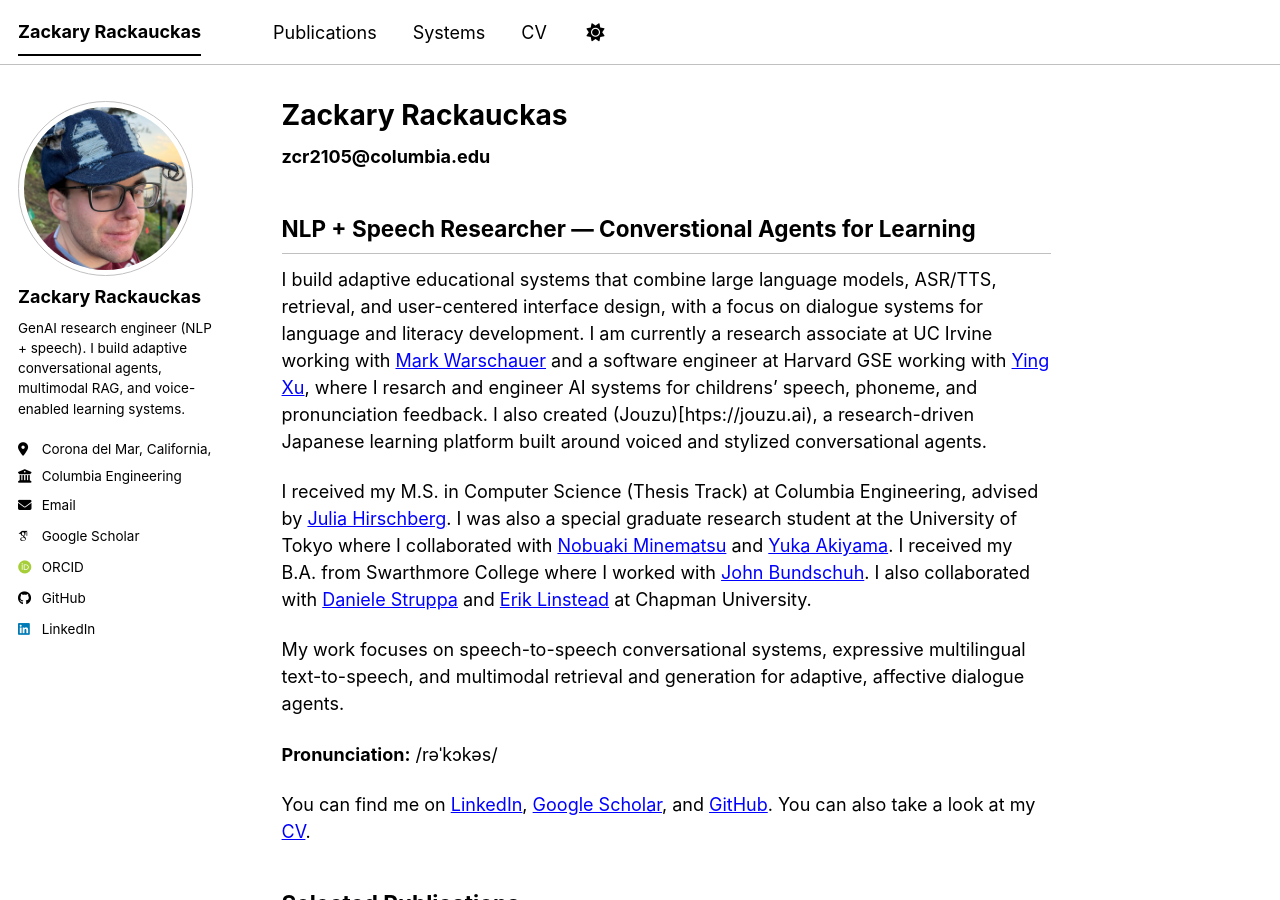
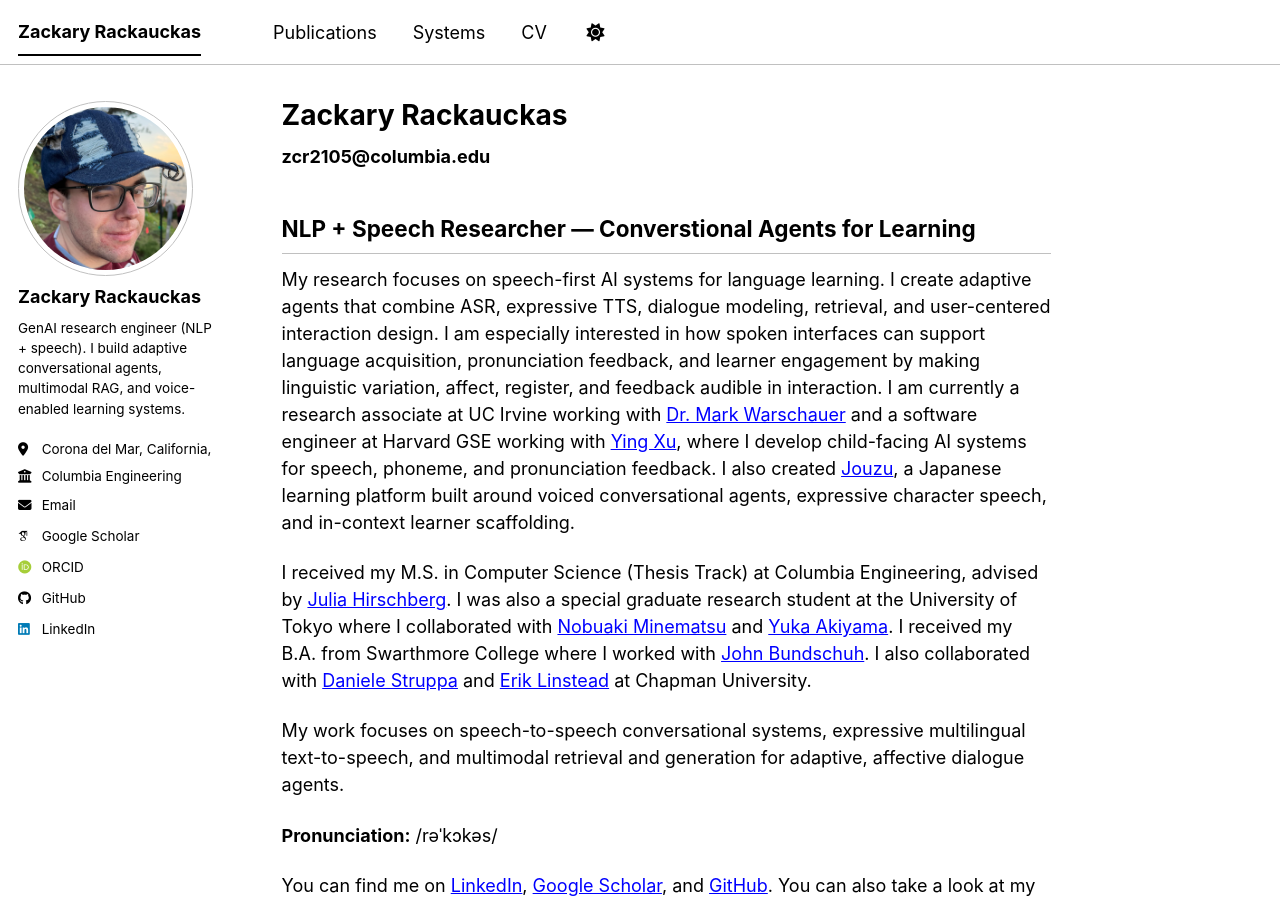
Before and after one commit to zackrack/zackrack.github.io, a Jekyll site: the page built from _pages/about.md, in a window 1280 px wide and 900 px high. Built offline with Jekyll 4.4.1, drawn with Linux system fonts in a browser that asks for light colours; some web fonts are replaced; a script bundle is joined from its source files by our own code; library files that are not in the unit come from our copies.

Commit message:
Revise about.md for clarity and detail
Updated the about section to clarify research focus and projects.

```diff
--- a/_pages/about.md
+++ b/_pages/about.md
@@ -10,7 +10,7 @@ redirect_from:
 **zcr2105@columbia.edu**
 
 ## NLP + Speech Researcher — Converstional Agents for Learning
-I build adaptive educational systems that combine large language models, ASR/TTS, retrieval, and user-centered interface design, with a focus on dialogue systems for language and literacy development. I am currently a research associate at UC Irvine working with [Mark Warschauer](https://markwarschauer.com/) and a software engineer at Harvard GSE working with [Ying Xu](https://ying-xu.com/), where I resarch and engineer AI systems for childrens' speech, phoneme, and pronunciation feedback. I also created (Jouzu)[htps://jouzu.ai), a research-driven Japanese learning platform built around voiced and stylized conversational agents.
+My research focuses on speech-first AI systems for language learning. I create adaptive agents that combine ASR, expressive TTS, dialogue modeling, retrieval, and user-centered interaction design. I am especially interested in how spoken interfaces can support language acquisition, pronunciation feedback, and learner engagement by making linguistic variation, affect, register, and feedback audible in interaction. I am currently a research associate at UC Irvine working with [Dr. Mark Warschauer](https://markwarschauer.com/) and a software engineer at Harvard GSE working with [Ying Xu](https://ying-xu.com/), where I develop child-facing AI systems for speech, phoneme, and pronunciation feedback. I also created [Jouzu](https://jouzu.ai), a Japanese learning platform built around voiced conversational agents, expressive character speech, and in-context learner scaffolding.
 
 I received my M.S. in Computer Science (Thesis Track) at Columbia Engineering, advised by [Julia Hirschberg](https://www.cs.columbia.edu/~julia/). I was also a special graduate research student at the University of Tokyo where I collaborated with [Nobuaki Minematsu](https://www.gavo.t.u-tokyo.ac.jp/~mine/) and [Yuka Akiyama](https://scholar.google.com/citations?user=Ltawg0QAAAAJ&hl=en). I received my B.A. from Swarthmore College where I worked with [John Bundschuh](https://www.swarthmore.edu/profile/john-bundschuh). I also collaborated with [Daniele Struppa](https://www.chapman.edu/our-faculty/daniele-struppa) and [Erik Linstead](https://www.chapman.edu/our-faculty/erik-linstead) at Chapman University.
 
```
